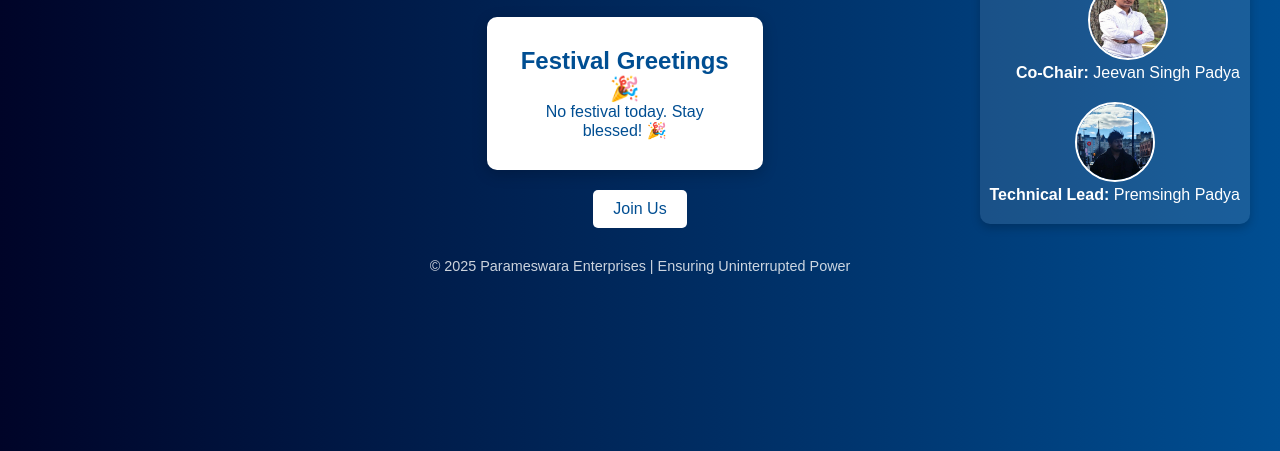
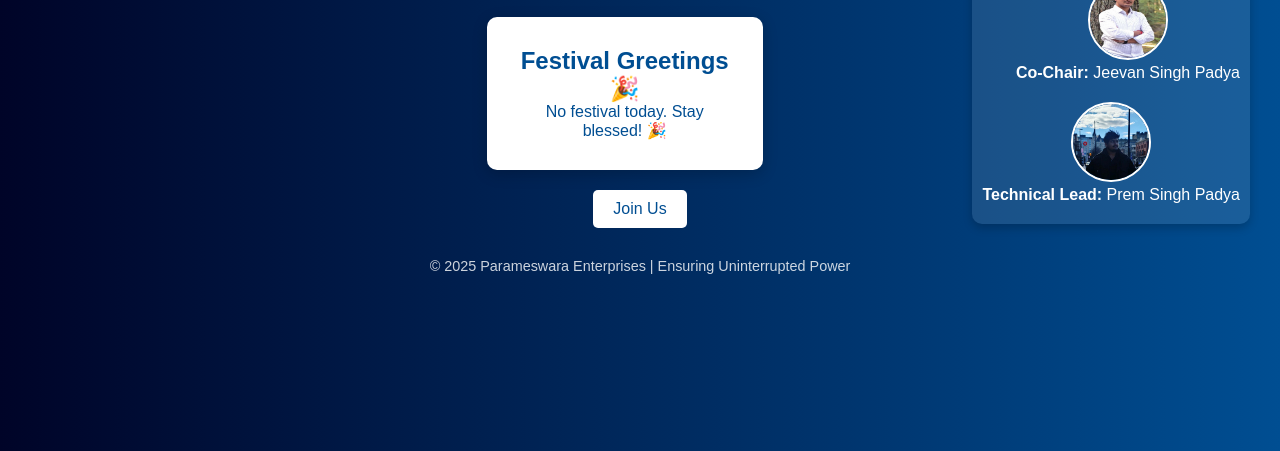
Before and after one commit to premsinghpadyaLC/parameswaraenterpriseswishes.com, a plain HTML site: page index.html in a window 1280 px wide. Shown: the part 349-800 px from the top of the page. Drawn offline with Linux system fonts and the light colour scheme.

Commit message:
Updated index.html with SEO metadata

```diff
--- a/index.html
+++ b/index.html
@@ -68,7 +68,7 @@
             </div>
             <div class="team-member">
                 <img src="images/tech.jpg" alt="Prem Singh Padya" class="team-img">
-                <p><strong>Technical Lead:</strong> Premsingh Padya</p>
+                <p><strong>Technical Lead:</strong> Prem Singh Padya</p>
             </div>
         </div>
     </header>
```
